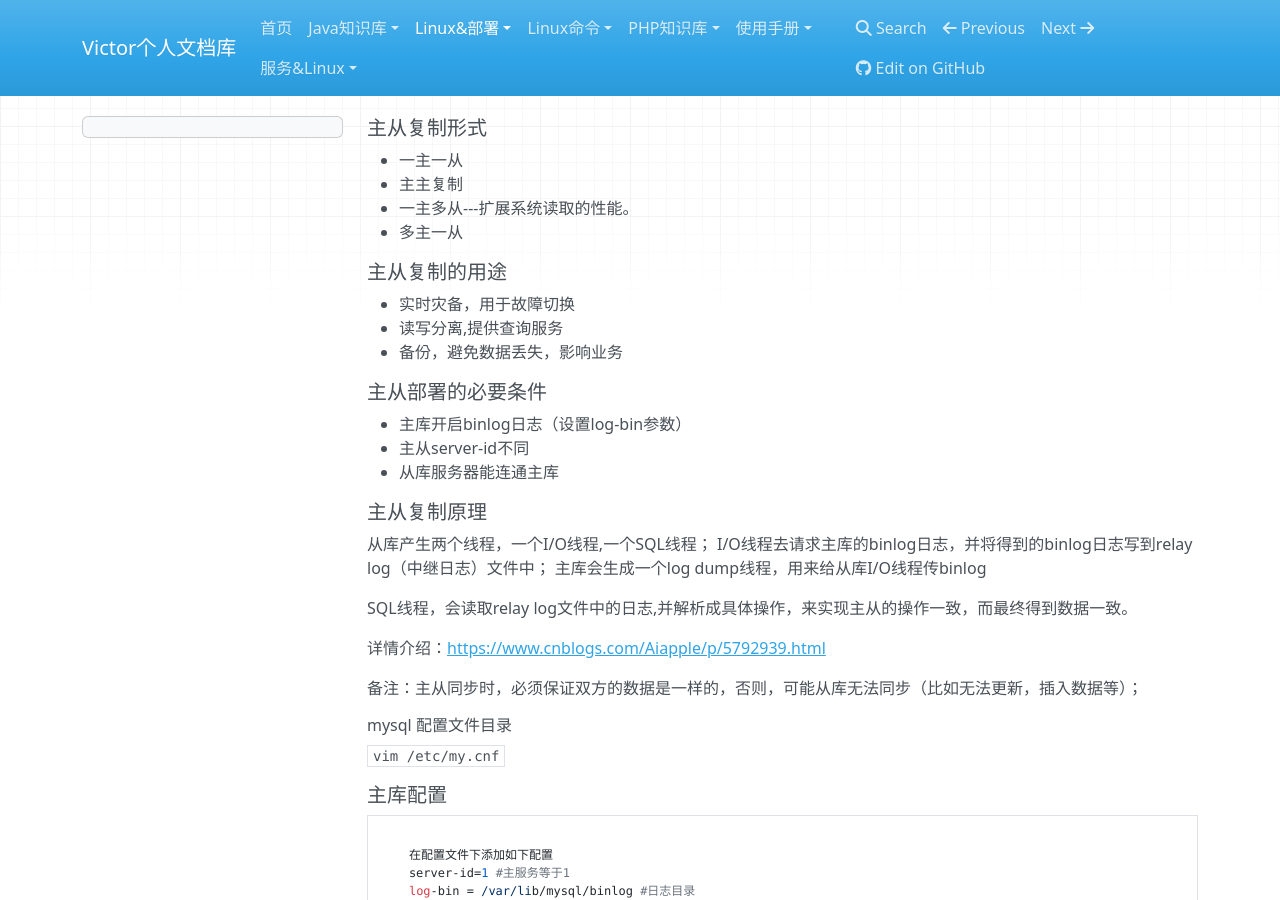
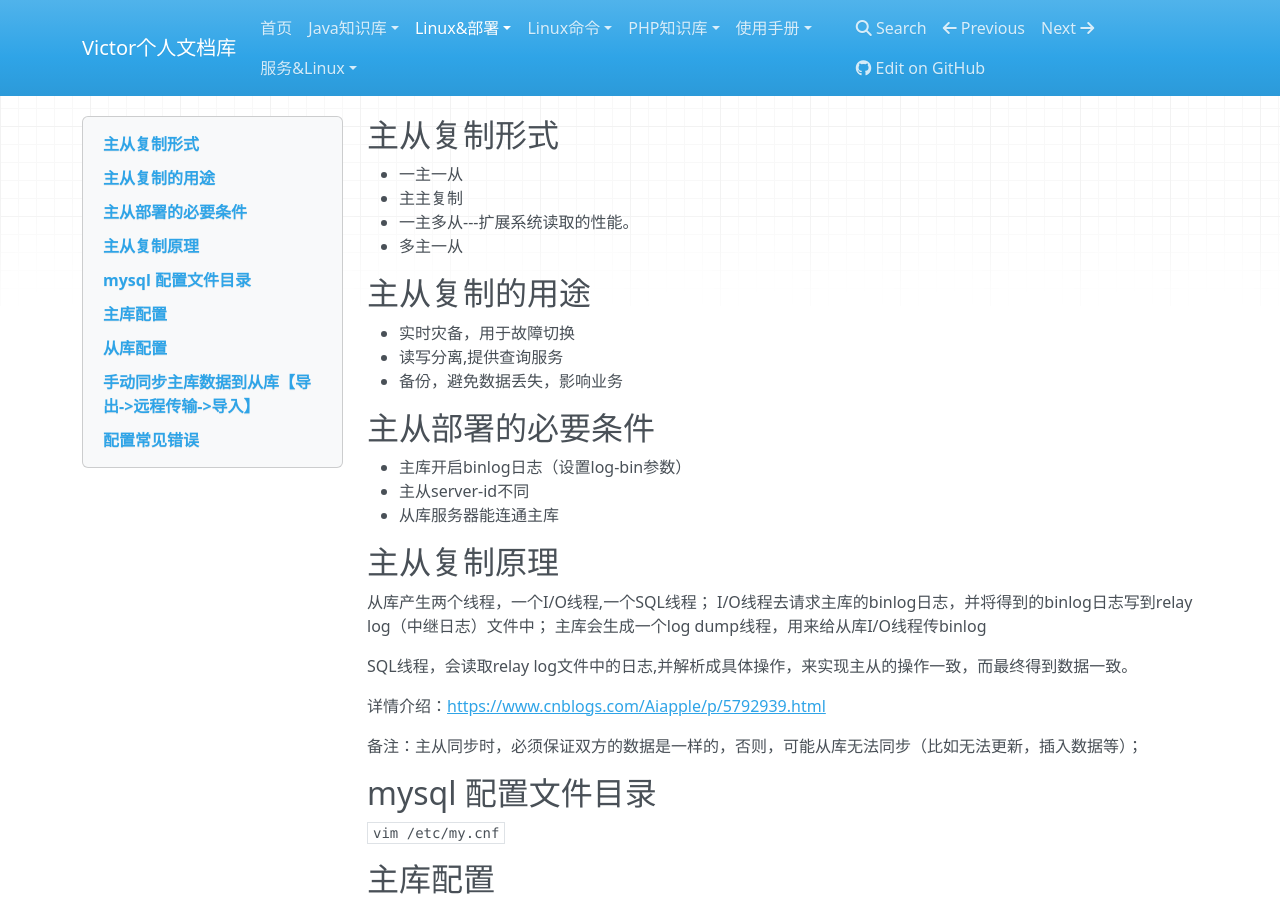
Before and after one commit to victor24680/victorDocs, an MkDocs documentation site: the page built from docs/Linux&部署/MySQL服务/MySQL数据库-主从同步配置.md, in a window 1280 px wide and 900 px high. Built offline with MkDocs 1.6.1, drawn with Linux system fonts in a browser that asks for light colours; nearby versions of some CDN libraries.

Commit message:
Mysql手册修改

````diff
--- a/docs/Linux&部署/MySQL服务/MySQL数据库-主从同步配置.md
+++ b/docs/Linux&部署/MySQL服务/MySQL数据库-主从同步配置.md
@@ -1,20 +1,20 @@
-##### 主从复制形式
+## 主从复制形式
 + 一主一从
 + 主主复制
 + 一主多从---扩展系统读取的性能。
 + 多主一从
 
-##### 主从复制的用途
+## 主从复制的用途
 - 实时灾备，用于故障切换
 - 读写分离,提供查询服务
 - 备份，避免数据丢失，影响业务
 
-##### 主从部署的必要条件
+## 主从部署的必要条件
 + 主库开启binlog日志（设置log-bin参数）
 + 主从server-id不同
 + 从库服务器能连通主库
 
-##### 主从复制原理
+## 主从复制原理
 从库产生两个线程，一个I/O线程,一个SQL线程；
 I/O线程去请求主库的binlog日志，并将得到的binlog日志写到relay log（中继日志）文件中；
 主库会生成一个log dump线程，用来给从库I/O线程传binlog
@@ -25,11 +25,9 @@ SQL线程，会读取relay log文件中的日志,并解析成具体操作，来
 
 备注：主从同步时，必须保证双方的数据是一样的，否则，可能从库无法同步（比如无法更新，插入数据等）；
 
-
-
-###### mysql 配置文件目录
+## mysql 配置文件目录
 `vim /etc/my.cnf`
-##### 主库配置
+## 主库配置
 ```
 
 	在配置文件下添加如下配置
@@ -54,7 +52,7 @@ SQL线程，会读取relay log文件中的日志,并解析成具体操作，来
 	主库已经配置好
 ```
 
-#### 从库配置
+## 从库配置
 ```
 
 	vim /etc/my.cnf
@@ -84,7 +82,7 @@ SQL线程，会读取relay log文件中的日志,并解析成具体操作，来
 	Slave_SQL_Running: Yes
 ```
 
-##### 手动同步主库数据到从库【导出->远程传输->导入】
+## 手动同步主库数据到从库【导出->远程传输->导入】
 
 ```
 
@@ -111,7 +109,7 @@ SQL线程，会读取relay log文件中的日志,并解析成具体操作，来
 ```
 
 
-##### 配置常见错误
+## 配置常见错误
 
 	Slave_IO_Running: NO
 	这是一个很常见的错误，总结起来就三个原因：
````
